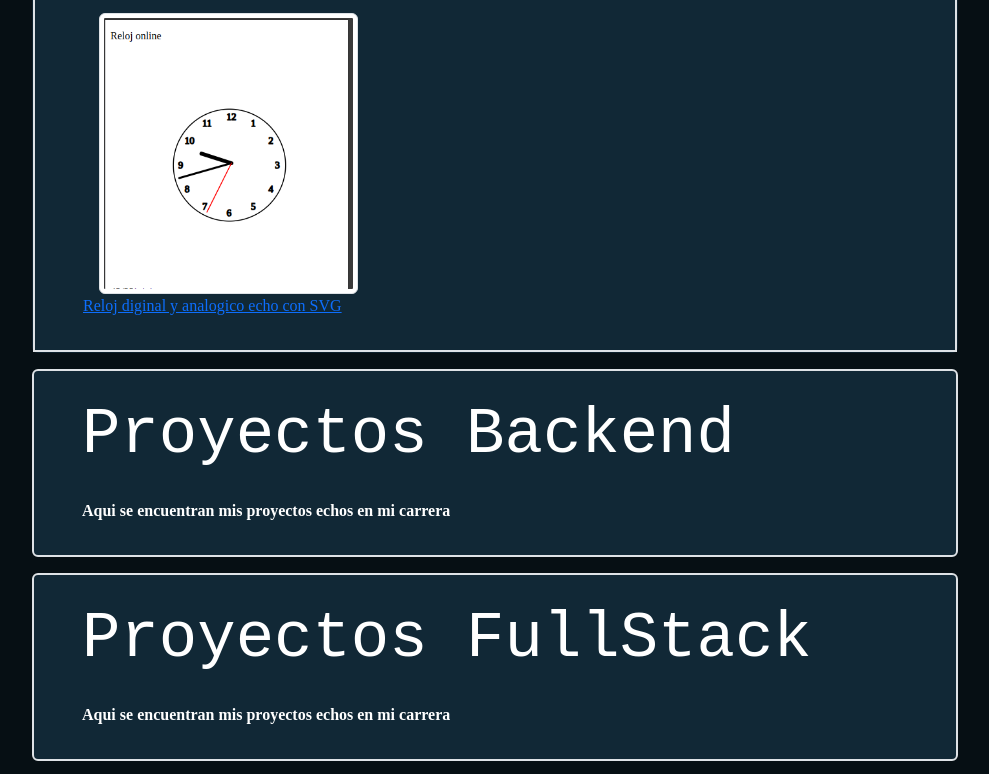
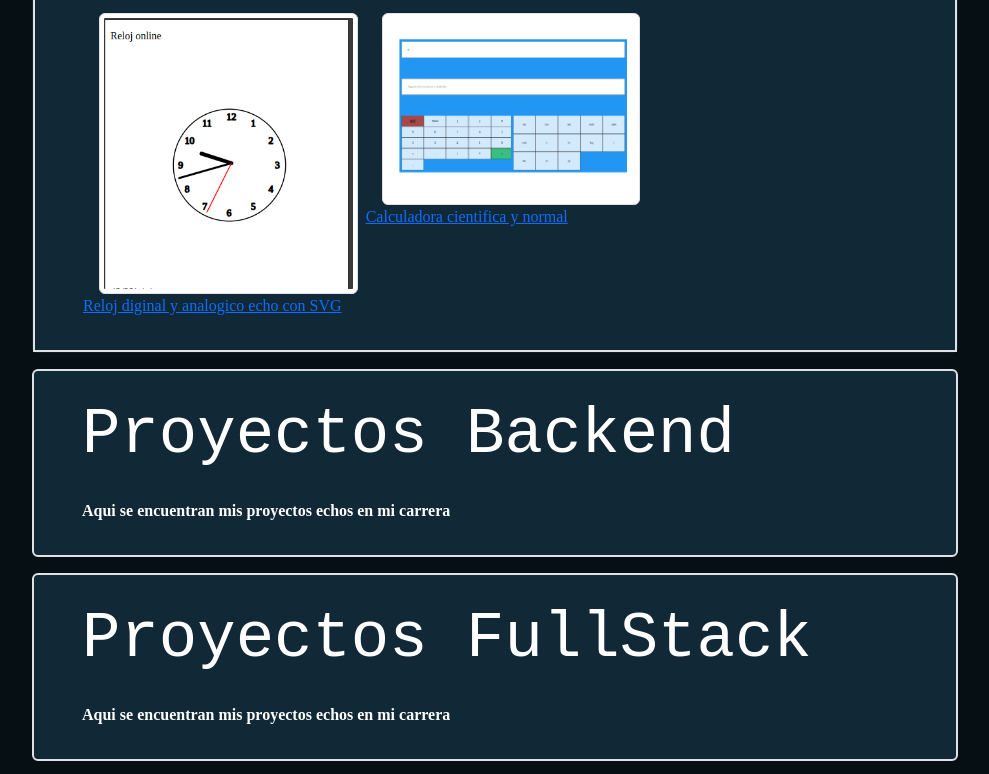
Before and after one commit to javierFili/portafolio, a plain HTML site: page index.html in a window 1280 px wide. Shown: the part 2051-2825 px from the top of the page, without its empty margins (145-1134 px from the left). Drawn offline with nearby package versions, Linux system fonts and the light colour scheme; some packages are replaced by stand-ins of ours; a script that the page names is missing.

Commit message:
agregando sus cosistas

```diff
--- a/index.html
+++ b/index.html
@@ -266,6 +266,21 @@
                     <p><span>Reloj diginal y analogico echo con SVG</span></p>
                   </a>
                 </div>
+                <div class="col-12 col-md-4">
+                  <a
+                    target="_blank"
+                    href="https://javierfili.github.io/calculadoradigital/"
+                    class="ms-3"
+                  >
+                    <img
+                      src="./img/calculadora.png"
+                      class="img-fluid img-thumbnail"
+                      width="300px"
+                      alt=""
+                    />
+                    <p><span>Calculadora cientifica y normal</span></p>
+                  </a>
+                </div>
               </section>
             </div>
           </div>
```
Also changed, not shown: img/calculadora.png (added).
